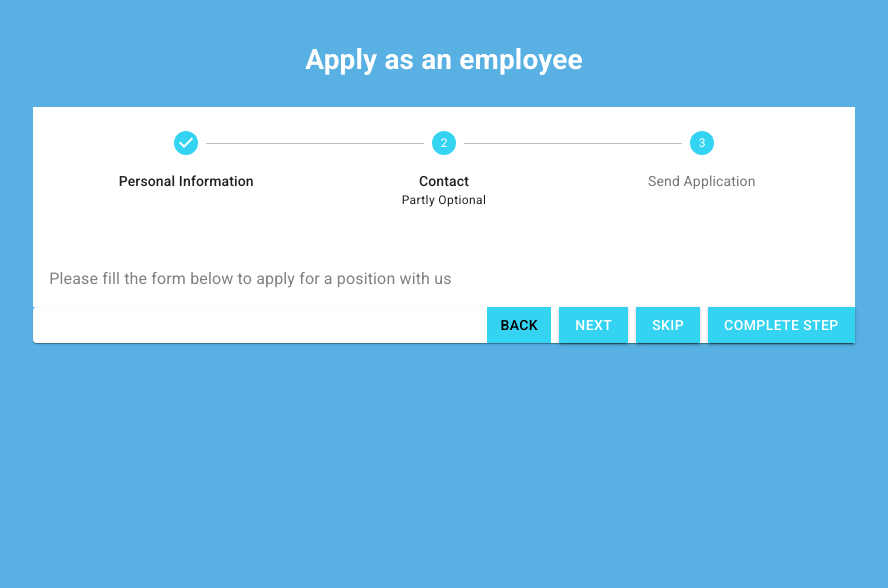
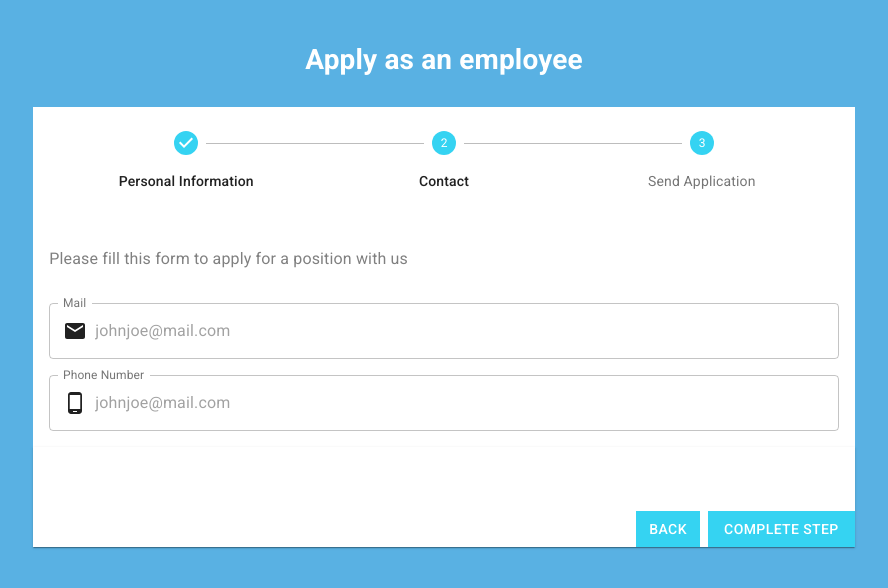
Before and after one commit to alimertcakar/React-Job-Application-Form, a React (Create React App) app: page / in a window 1280 px wide. Both pictures are taken after a click on the button "COMPLETE STEP". Shown: the top 588 px of the page, without its empty margins (196-1084 px from the left). Built offline with nearby package versions, Linux system fonts and the light colour scheme.

Commit message:
add step 2 step 3

```diff
--- a/src/ApplicationForm/Form.styles.tsx
+++ b/src/ApplicationForm/Form.styles.tsx
@@ -15,4 +15,8 @@ export default makeStyles((theme) => ({
     paddingBottom: theme.spacing(2),
   },
   formHeaderContainer: {},
+  bottomButtons: {
+    borderRadius: 0,
+    paddingTop: theme.spacing(8),
+  },
 }));
--- a/src/ApplicationForm/Step.styles.tsx
+++ b/src/ApplicationForm/Step.styles.tsx
@@ -20,4 +20,10 @@ export default makeStyles((theme) => ({
   gender: {
     paddingLeft: theme.spacing(2),
   },
+  phoneNumber: {
+    marginTop: theme.spacing(2),
+  },
+  message: {
+    marginTop: theme.spacing(2),
+  },
 }));
--- a/src/ApplicationForm/Step1.tsx
+++ b/src/ApplicationForm/Step1.tsx
@@ -24,8 +24,8 @@ function ApplicationForm() {
       <Paper elevation={0} className={cls.paper}>
         <TextField
           fullWidth
-          placeholder=""
-          label="First Name"
+          placeholder="John Hoe"
+          label="Name"
           variant="outlined"
           InputProps={{
             startAdornment: (
@@ -34,14 +34,6 @@ function ApplicationForm() {
               </InputAdornment>
             ),
           }}
-        />
-      </Paper>
-      <Paper elevation={0} className={cls.paper}>
-        <TextField
-          fullWidth
-          label="Surname"
-          placeholder="Doe"
-          variant="outlined"
         />
       </Paper>
       <Paper className={cls.paperGender}>
--- /dev/null
+++ b/src/ApplicationForm/Step2.tsx
@@ -0,0 +1,47 @@
+import { Paper, TextField } from "@material-ui/core";
+import InputAdornment from "@material-ui/core/InputAdornment";
+import AccountCircle from "@material-ui/icons/AccountCircle";
+import React, { useState } from "react";
+import useStyles from "./Step.styles";
+import MailIcon from "@material-ui/icons/Mail";
+import PhoneAndroidIcon from "@material-ui/icons/PhoneAndroid";
+function ApplicationForm() {
+  const [position, setPosition] = useState(0);
+  const cls = useStyles();
+  return (
+    <div>
+      <Paper elevation={0} className={cls.paper}>
+        <TextField
+          fullWidth
+          placeholder="johnjoe@mail.com"
+          label="Mail"
+          variant="outlined"
+          InputProps={{
+            startAdornment: (
+              <InputAdornment position="start">
+                <MailIcon />
+              </InputAdornment>
+            ),
+          }}
+        />
+        <TextField
+          fullWidth
+          placeholder="johnjoe@mail.com"
+          label="Phone Number"
+          type="number"
+          variant="outlined"
+          className={cls.phoneNumber}
+          InputProps={{
+            startAdornment: (
+              <InputAdornment position="start">
+                <PhoneAndroidIcon />
+              </InputAdornment>
+            ),
+          }}
+        />
+      </Paper>
+    </div>
+  );
+}
+
+export default ApplicationForm;
--- /dev/null
+++ b/src/ApplicationForm/Step3.tsx
@@ -0,0 +1,31 @@
+import { Paper, TextField, Typography } from "@material-ui/core";
+import InputAdornment from "@material-ui/core/InputAdornment";
+import React, { useState } from "react";
+import useStyles from "./Step.styles";
+
+function ApplicationForm() {
+  const [position, setPosition] = useState(0);
+  const cls = useStyles();
+  return (
+    <div>
+      <Paper elevation={0} className={cls.paper}>
+        <Typography>Any last words?</Typography>
+        <TextField
+          className={cls.message}
+          fullWidth
+          placeholder="You should know that..."
+          label="Message"
+          variant="outlined"
+          multiline
+          rows={3}
+          rowsMax={3}
+          InputProps={{
+            startAdornment: <InputAdornment position="start"></InputAdornment>,
+          }}
+        />
+      </Paper>
+    </div>
+  );
+}
+
+export default ApplicationForm;
--- a/src/ApplicationForm/Stepper.tsx
+++ b/src/ApplicationForm/Stepper.tsx
@@ -11,6 +11,8 @@ import useFormStyles from "./Form.styles";
 
 import Typography from "@material-ui/core/Typography";
 import Step1 from "./Step1";
+import Step2 from "./Step2";
+import Step3 from "./Step3";
 
 const useStyles = makeStyles((theme) => ({
   button: {
@@ -37,9 +39,9 @@ function getStepContent(step: number) {
     case 0:
       return <Step1 />;
     case 1:
-      return;
+      return <Step2 />;
     case 2:
-      return;
+      return <Step3 />;
     default:
       return "Unknown step";
   }
@@ -49,7 +51,6 @@ export default function HorizontalNonLinearAlternativeLabelStepper() {
   const classes = useStyles();
   const [activeStep, setActiveStep] = React.useState(0);
   const [completed, setCompleted] = React.useState(new Set());
-  const [skipped, setSkipped] = React.useState(new Set());
   const steps = getSteps();
   const cls = useFormStyles();
 
@@ -57,35 +58,12 @@ export default function HorizontalNonLinearAlternativeLabelStepper() {
     return getSteps().length;
   };
 
-  const isStepOptional = (step: number) => {
-    return step === 1;
-  };
-
-  const handleSkip = () => {
-    if (!isStepOptional(activeStep)) {
-      // You probably want to guard against something like this
-      // it should never occur unless someone's actively trying to break something.
-      throw new Error("You can't skip a step that isn't optional.");
-    }
-
-    setActiveStep((prevActiveStep) => prevActiveStep + 1);
-    setSkipped((prevSkipped) => {
-      const newSkipped = new Set(prevSkipped.values());
-      newSkipped.add(activeStep);
-      return newSkipped;
-    });
-  };
-
-  const skippedSteps = () => {
-    return skipped.size;
-  };
-
   const completedSteps = () => {
     return completed.size;
   };
 
   const allStepsCompleted = () => {
-    return completedSteps() === totalSteps() - skippedSteps();
+    return completedSteps() === totalSteps();
   };
 
   const isLastStep = () => {
@@ -121,19 +99,9 @@ export default function HorizontalNonLinearAlternativeLabelStepper() {
      * `if (!this.allStepsComplete())` however state is not set when we do this,
      * thus we have to resort to not being very DRY.
      */
-    if (completed.size !== totalSteps() - skippedSteps()) {
+    if (completed.size !== totalSteps()) {
       handleNext();
     }
-  };
-
-  const handleReset = () => {
-    setActiveStep(0);
-    setCompleted(new Set());
-    setSkipped(new Set());
-  };
-
-  const isStepSkipped = (step: number) => {
-    return skipped.has(step);
   };
 
   function isStepComplete(step: number) {
@@ -154,14 +122,6 @@ export default function HorizontalNonLinearAlternativeLabelStepper() {
             const stepProps: stepProps = {};
             const buttonProps: buttonProps = {};
 
-            if (isStepOptional(index)) {
-              buttonProps.optional = (
-                <Typography variant="caption">Partly Optional</Typography>
-              );
-            }
-            if (isStepSkipped(index)) {
-              stepProps.completed = false;
-            }
             return (
               <Step key={label} {...stepProps}>
                 <StepButton
@@ -177,45 +137,28 @@ export default function HorizontalNonLinearAlternativeLabelStepper() {
         </Stepper>
         <div>
           <Typography component="h1" className={cls.formHeaderDesc}>
-            Please fill the form below to apply for a position with us
+            Please fill this form to apply for a position with us
           </Typography>
           {allStepsCompleted() ? (
             <div>
               <Typography className={classes.instructions}>
-                All steps completed - you&apos;re finished
+                Thanks for applying!
               </Typography>
-              <Button onClick={handleReset}>Reset</Button>
             </div>
           ) : (
             <div>
               {getStepContent(activeStep)}
-              <Paper>
+              <Paper className={cls.bottomButtons}>
                 <Grid container justify="flex-end">
                   <Button
                     disabled={activeStep === 0}
                     onClick={handleBack}
                     className={classes.button}
+                    disableElevation
+                    style={{ backgroundColor: "#fff!important" }}
                   >
                     Back
                   </Button>
-                  <Button
-                    variant="contained"
-                    color="primary"
-                    onClick={handleNext}
-                    className={classes.button}
-                  >
-                    Next
-                  </Button>
-                  {isStepOptional(activeStep) && !completed.has(activeStep) && (
-                    <Button
-                      variant="contained"
-                      color="primary"
-                      onClick={handleSkip}
-                      className={classes.button}
-                    >
-                      Skip
-                    </Button>
-                  )}
 
                   {activeStep !== steps.length &&
                     (completed.has(activeStep) ? (
@@ -223,13 +166,20 @@ export default function HorizontalNonLinearAlternativeLabelStepper() {
                         variant="caption"
                         className={classes.completed}
                       >
-                        Step {activeStep + 1} already completed
+                        <Button
+                          onClick={handleNext}
+                          className={classes.button}
+                          disableElevation
+                        >
+                          Next
+                        </Button>
                       </Typography>
                     ) : (
                       <Button
                         variant="contained"
                         color="primary"
                         onClick={handleComplete}
+                        disableElevation
                       >
                         {completedSteps() === totalSteps() - 1
                           ? "Finish"
--- a/src/globalStyles.tsx
+++ b/src/globalStyles.tsx
@@ -13,7 +13,7 @@ const theme = createMuiTheme({
         borderRadius: "0 !important",
       },
       text: {
-        color: "black !important",
+        color: "white !important",
       },
     },
     MuiCssBaseline: {
```
